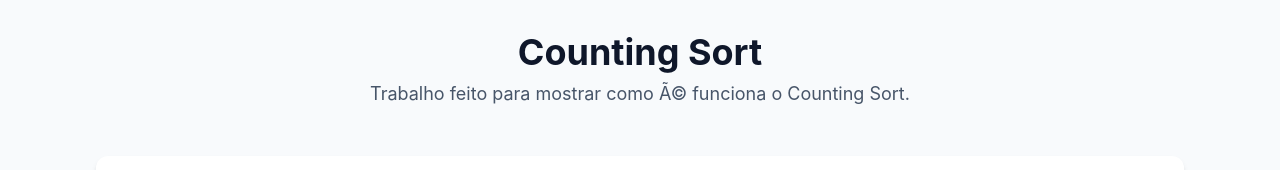
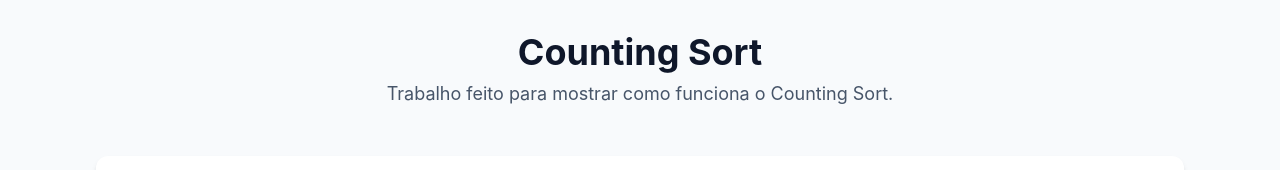
Before and after one commit to EnzoMBer/Trabalho_ECastro, a plain HTML site: page index.html in a window 1280 px wide. Shown: the top 170 px of the page. Drawn offline with nearby package versions, Linux system fonts and the light colour scheme.

Commit message:
Update index.html

```diff
--- a/index.html
+++ b/index.html
@@ -61,7 +61,7 @@
 
         <header class="text-center mb-12">
             <h1 class="text-4xl font-bold text-slate-900">Counting Sort</h1>
-            <p class="mt-2 text-lg text-slate-600">Trabalho feito para mostrar como é funciona o Counting Sort.</p>
+            <p class="mt-2 text-lg text-slate-600">Trabalho feito para mostrar como funciona o Counting Sort.</p>
         </header>
 
         <main>
```
